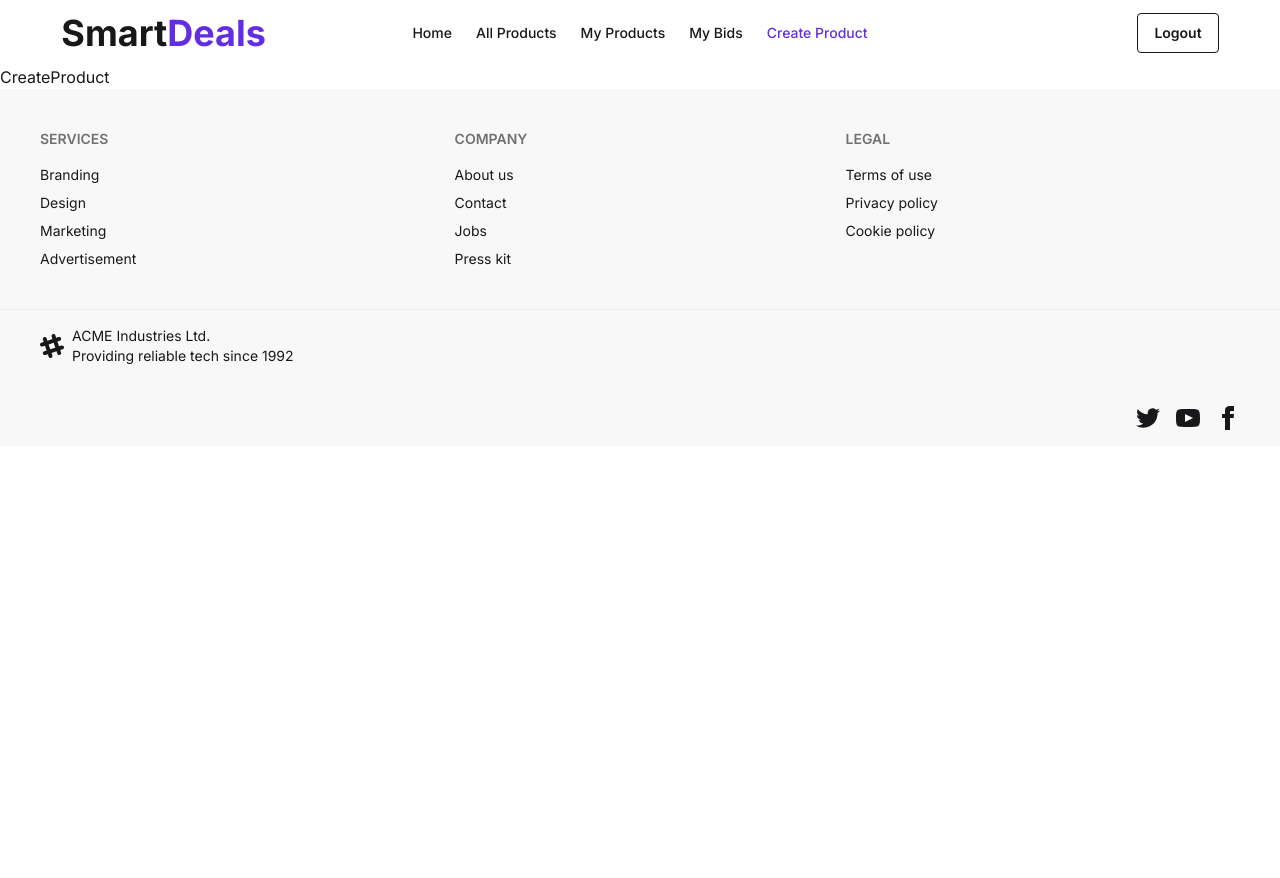
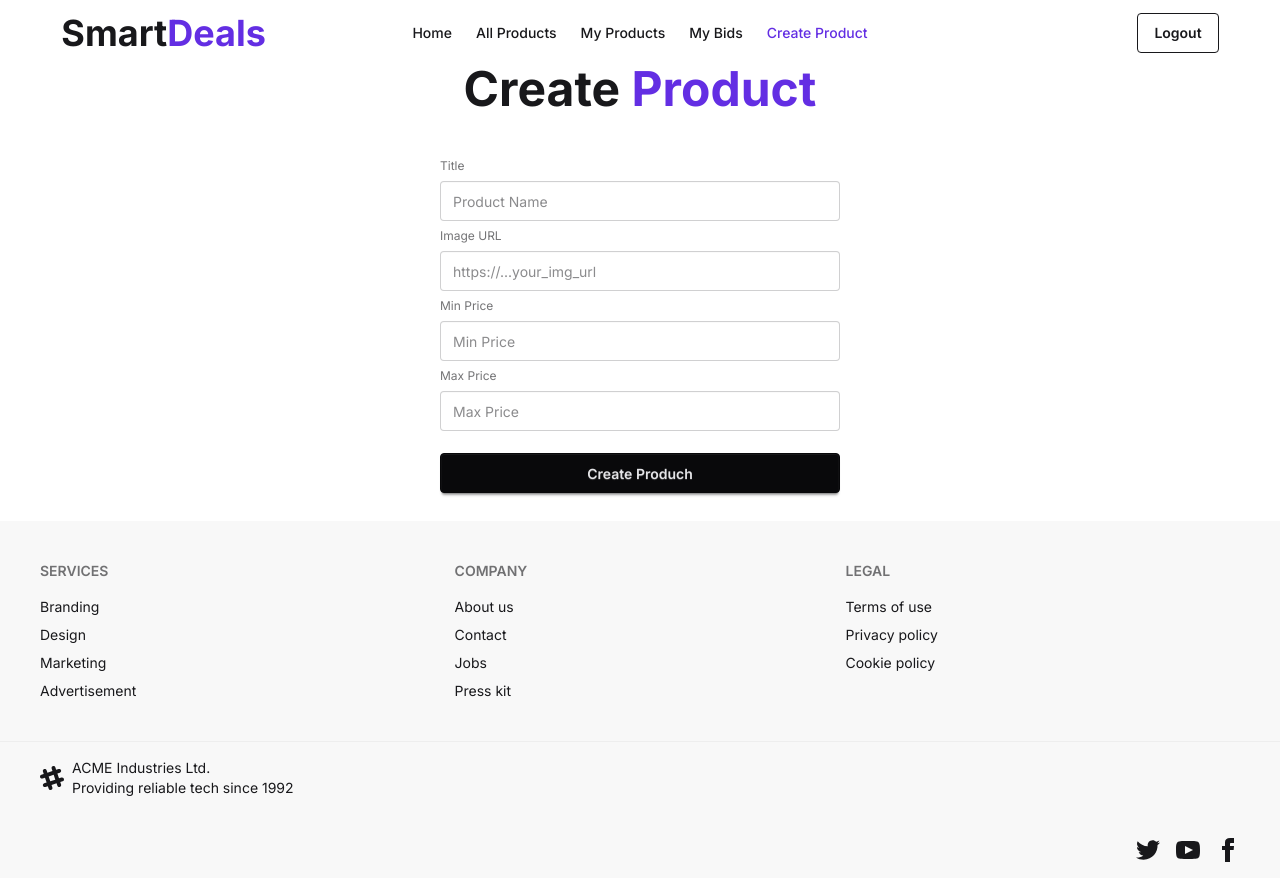
Before and after one commit to AdalOnShow/smart-deals-client-site, a React (Vite) app: page /create-product in a window 1280 px wide. Before the commit the page ends 800 px from the top, so only its background shows below. Built offline with nearby package versions, Linux system fonts and the light colour scheme; no server answers; sample sign-in values are in the browser's storage.

Commit message:
feat: add axios for API requests and refactor authentication context usage across components

```diff
--- a/package.json
+++ b/package.json
@@ -11,6 +11,7 @@
   },
   "dependencies": {
     "@tailwindcss/vite": "^4.1.16",
+    "axios": "^1.13.2",
     "firebase": "^12.5.0",
     "react": "^19.1.1",
     "react-dom": "^19.1.1",
--- a/src/components/Navbar.jsx
+++ b/src/components/Navbar.jsx
@@ -1,10 +1,8 @@
-import React, { use } from 'react'
 import { Link, NavLink } from 'react-router'
-import { AuthContext } from './../contexts/AuthContext';
+import useAuth from '../hooks/useAuth';
 
 const Navbar = () => {
-
-  const { user, signOutFunc, setLoading } = use(AuthContext)
+  const { user, signOutFunc, setLoading } = useAuth();
 
   const handleLogOut = () => {
     signOutFunc()
--- /dev/null
+++ b/src/hooks/useAuth.jsx
@@ -0,0 +1,9 @@
+import { use } from "react";
+import { AuthContext } from './../contexts/AuthContext';
+
+const useAuth = () => {
+  const authInfo = use(AuthContext);
+  return authInfo
+}
+
+export default useAuth
--- a/src/pages/AllProducts.jsx
+++ b/src/pages/AllProducts.jsx
@@ -1,8 +1,23 @@
-import React from 'react'
+import axios from 'axios'
+import React, { useEffect, useState } from 'react'
+import Product from '../components/Product'
 
 const AllProducts = () => {
+  const [products, setProducts] = useState([])
+
+  useEffect(() => {
+    axios.get('http://localhost:5000/products').then(data => setProducts(data.data))
+
+  }, [products])
+
+
   return (
-    <div>AllProducts</div>
+    <div className='py-8 max-w-11/12 mx-auto flex-center flex-col'>
+      <h2 className='font-bold text-center text-5xl mb-4'>Recent <span className='text-primary'>Products</span></h2>
+      <div className="grid grid-cols-1 md:grid-cols-2 lg:grid-cols-3 gap-5">
+        {products.map(product => <Product key={product._id} product={product} />)}
+      </div>
+    </div>
   )
 }
 
--- a/src/pages/CreateProduct.jsx
+++ b/src/pages/CreateProduct.jsx
@@ -1,8 +1,56 @@
+import axios from 'axios'
 import React from 'react'
+import Swal from 'sweetalert2'
 
 const CreateProduct = () => {
+
+  const handleCreateProduct = (e) => {
+    e.preventDefault()
+
+    const title = e.target.title.value
+    const photo = e.target.photo.value
+    const minPrice = e.target.minPrice.value
+    const maxPrice = e.target.maxPrice.value
+
+    const newProduct = { title, image: photo, price_min: minPrice, price_max: maxPrice }
+
+    axios.post('http://localhost:5000/products', newProduct)
+      .then(data => {
+        if(data.data.insertedId){
+          e.target.reset()
+          Swal.fire({
+            position: 'center',
+            icon: 'success',
+            title: 'Product Created Successfully',
+            showConfirmButton: false,
+            timer: 1500
+          })
+        }
+      })
+      .catch(error => console.log(error))
+  }
+
   return (
-    <div>CreateProduct</div>
+    <div>
+      <h2 className='font-bold text-center text-5xl mb-4'>Create <span className='text-primary'>Product</span></h2>
+      <form onSubmit={(e) => handleCreateProduct(e)} className="max-w-md mx-auto card-body">
+        <fieldset className="fieldset">
+          <label className="label">Title</label>
+          <input type="name" name="title" className="input w-full" placeholder="Product Name" />
+
+          <label className="label flex-1">Image URL</label>
+          <input type="text" name="photo" className="input w-full" placeholder="https://...your_img_url" />
+
+          <label className="label flex-1">Min Price</label>
+          <input type="text" name="minPrice" className="input w-full" placeholder="Min Price" />
+
+          <label className="label flex-1">Max Price</label>
+          <input type="text" name="maxPrice" className="input w-full" placeholder="Max Price" />
+
+          <button type='submit' className="btn btn-neutral mt-4">Create Produch</button>
+        </fieldset>
+      </form>
+    </div>
   )
 }
 
--- a/src/pages/Login.jsx
+++ b/src/pages/Login.jsx
@@ -1,10 +1,9 @@
-import React, { use } from 'react'
 import { Link } from 'react-router'
-import { AuthContext } from '../contexts/AuthContext'
+import useAuth from '../hooks/useAuth'
 
 const Login = () => {
 
-  const { signInFunc, setLoading, googleSignIn, creatUserDB } = use(AuthContext)
+  const { signInFunc, setLoading, googleSignIn, creatUserDB } = useAuth()
 
   const handleLogin = (e) => {
     e.preventDefault()
@@ -13,7 +12,7 @@ const Login = () => {
     const password = e.target.password.value
 
     signInFunc(email, password)
-      .then((result) => {
+      .then(() => {
         e.target.reset()
         setLoading(false)
       })
--- a/src/pages/MyBids.jsx
+++ b/src/pages/MyBids.jsx
@@ -1,10 +1,9 @@
 import React, { useEffect, useState } from 'react'
-import { AuthContext } from '../contexts/AuthContext'
-import { use } from 'react'
 import Swal from 'sweetalert2'
+import useAuth from '../hooks/useAuth'
 
 const MyBids = () => {
-  const { user } = use(AuthContext)
+  const { user } = useAuth()
   const [bids, setBids] = useState([])
 
   useEffect(() => {
--- a/src/pages/ProductDetils.jsx
+++ b/src/pages/ProductDetils.jsx
@@ -1,20 +1,26 @@
-import React, { use, useRef, useState } from 'react'
+import React, { useRef, useState } from 'react'
 import { useLoaderData } from 'react-router'
-import { AuthContext } from '../contexts/AuthContext'
 import Swal from 'sweetalert2'
 import { useEffect } from 'react'
+import axios from 'axios'
+import useAuth from '../hooks/useAuth'
 
 const ProductDetils = () => {
-  const { user } = use(AuthContext)
-  const { title, description, _id: productId } = useLoaderData()
+  const { user } = useAuth()
+  const { title, description = " ", _id: productId } = useLoaderData()
   const modalRef = useRef()
   const [bids, setBids] = useState([])
 
   useEffect(() => {
-    fetch(`http://localhost:5000/product/bids/${productId}`)
-      .then(res => res.json())
+    // fetch(`http://localhost:5000/product/bids/${productId}`)
+    //   .then(res => res.json())
+    //   .then(data => {
+    //     setBids(data)
+    //   })
+
+    axios.get(`http://localhost:5000/product/bids/${productId}`)
       .then(data => {
-        setBids(data)
+        setBids(data.data)
       })
   }, [productId])
 
--- a/src/pages/Register.jsx
+++ b/src/pages/Register.jsx
@@ -1,12 +1,10 @@
-import React, { use } from 'react'
-import { AuthContext } from '../contexts/AuthContext'
 import { Link } from 'react-router'
 import { updateProfile } from 'firebase/auth'
+import useAuth from '../hooks/useAuth'
 
 const Register = () => {
 
-  const { createUserFunc, setLoading, googleSignIn, creatUserDB } = use(AuthContext)
-
+  const { createUserFunc, setLoading, googleSignIn, creatUserDB } = useAuth()
   const handleRegiser = (e) => {
     e.preventDefault()
 
--- a/src/routes/PrivateRoute.jsx
+++ b/src/routes/PrivateRoute.jsx
@@ -1,9 +1,8 @@
-import React, { use } from 'react'
-import { AuthContext } from '../contexts/AuthContext'
 import { Navigate } from 'react-router'
+import useAuth from '../hooks/useAuth'
 
 const PrivateRoute = ({ children }) => {
-  const { user, loading } = use(AuthContext)
+  const { user, loading } = useAuth()
 
   if (user) {
     return children
```
Also changed, not shown: 1 other file (tests, documents, lock files or other folders).
